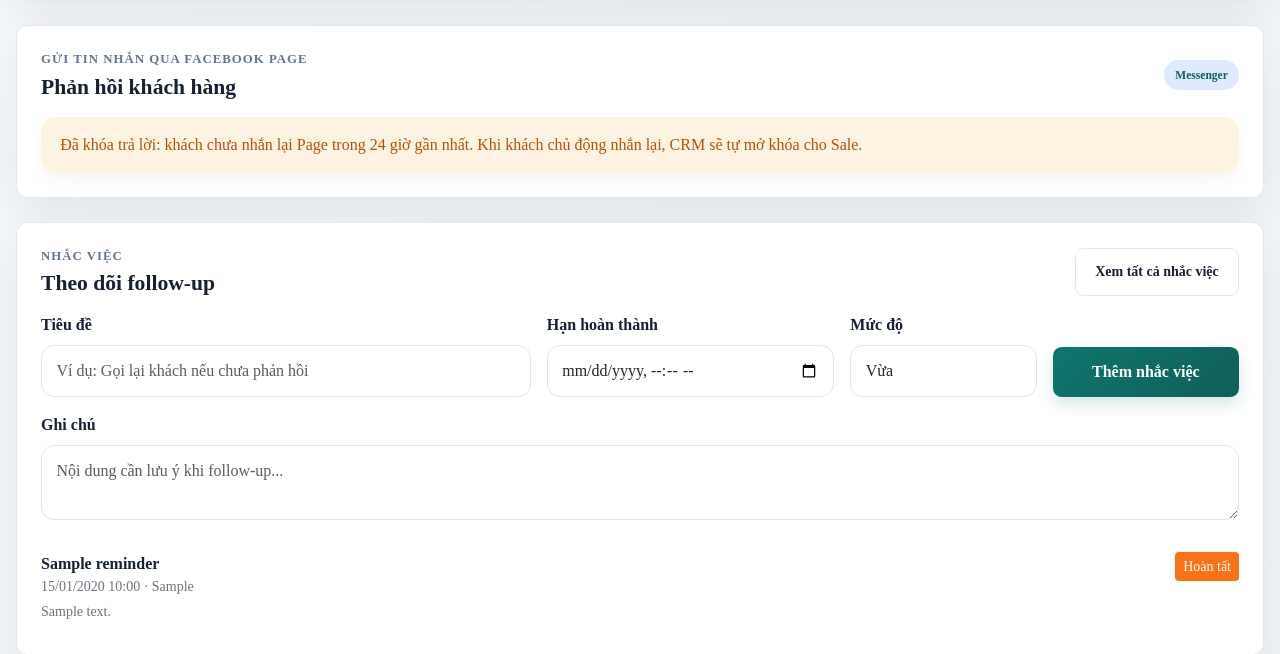
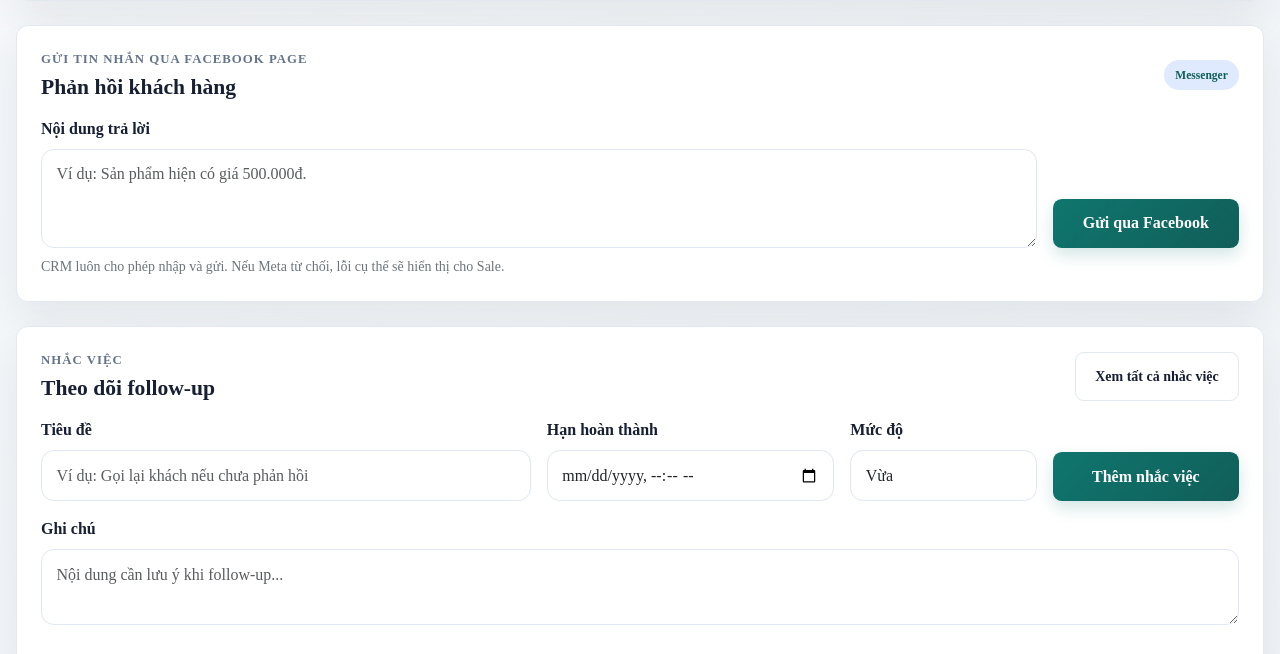
Before and after one commit to sondaihata-hash/CRMHAY, a Flask app: page /customers/1 in a window 1280 px wide. Shown: the part 822-1476 px from the top of the page. Run offline with Flask 3, Linux system fonts and the light colour scheme; the visitor is signed in with stand-in values (Sample User, id 1); tables that the repository leaves empty hold one stand-in row (values such as "Sample post").

Commit message:
chore: auto-save changes 2026-09-05 09:31:34

```diff
--- a/app.py
+++ b/app.py
@@ -1404,7 +1404,17 @@ def send_facebook_message(customer, text):
     except HTTPError as exc:
         detail = exc.read().decode('utf-8', errors='replace')
         logger.error('Facebook send FAIL customer=%s: %s', customer.id, detail)
-        raise ValueError('Facebook từ chối gửi tin. Kiểm tra quyền Page và thời hạn phản hồi.') from exc
+        try:
+            error_payload = json.loads(detail).get('error', {})
+            error_message = error_payload.get('message') or ''
+            error_code = error_payload.get('code')
+        except (TypeError, ValueError):
+            error_message = ''
+            error_code = None
+        if error_message:
+            suffix = f' (mã {error_code})' if error_code is not None else ''
+            raise ValueError(f'Facebook không gửi được tin: {error_message}{suffix}') from exc
+        raise ValueError('Facebook không gửi được tin. Kiểm tra token, quyền Page hoặc thời hạn phản hồi.') from exc
     except (URLError, ValueError) as exc:
         logger.error('Facebook send FAIL customer=%s: %s', customer.id, exc)
         raise ValueError('Không thể kết nối Facebook để gửi tin.') from exc
@@ -1642,7 +1652,6 @@ def customer_detail(c_id):
         sales_groups=groups,
         handoffs=handoffs,
         sales_users=sales_users,
-        facebook_reply_window_open=facebook_reply_window_open(c),
     )
 
 
@@ -1950,9 +1959,6 @@ def send_customer_facebook(c_id):
     message = (request.form.get('facebook_message') or '').strip()
     if not message:
         flash('Nội dung tin nhắn Facebook không được để trống.', 'danger')
-        return redirect(url_for('customer_detail', c_id=customer.id))
-    if not facebook_reply_window_open(customer):
-        flash('Khách chưa nhắn lại trong 24 giờ gần nhất. Hãy chờ khách chủ động nhắn Page để mở lại cuộc trò chuyện.', 'warning')
         return redirect(url_for('customer_detail', c_id=customer.id))
     try:
         external_message_id = send_facebook_message(customer, message)
--- a/templates/customer_detail.html
+++ b/templates/customer_detail.html
@@ -143,7 +143,6 @@
       <span class="badge-soft">Messenger</span>
     </div>
     {% if c.facebook_id %}
-      {% if facebook_reply_window_open %}
       <form action="{{ url_for('send_customer_facebook', c_id=c.id) }}" method="post" class="row g-3 align-items-end">
         <input type="hidden" name="_csrf_token" value="{{ csrf_token() }}">
         <div class="col-md-10">
@@ -154,10 +153,7 @@
           <button class="btn primary-btn" type="submit">Gửi qua Facebook</button>
         </div>
       </form>
-      <div class="small text-success mt-2">Đang mở khóa: khách đã nhắn Page trong 24 giờ gần nhất. Khách sẽ nhận tin từ Facebook Page.</div>
-      {% else %}
-      <div class="alert alert-warning mb-0">Đã khóa trả lời: khách chưa nhắn lại Page trong 24 giờ gần nhất. Khi khách chủ động nhắn lại, CRM sẽ tự mở khóa cho Sale.</div>
-      {% endif %}
+      <div class="small text-secondary mt-2">CRM luôn cho phép nhập và gửi. Nếu Meta từ chối, lỗi cụ thể sẽ hiển thị cho Sale.</div>
     {% else %}
       <div class="alert alert-warning mb-0">Khách này chưa có đủ Facebook ID và Conversation ID để gửi tin.</div>
     {% endif %}
```
